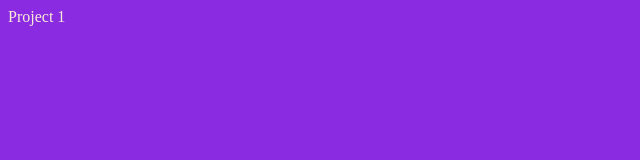
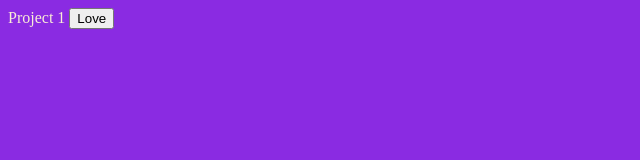
Before and after one commit to SystemsSquare/systemssquare.com, a plain HTML site: page Project 1/index.html in a window 1280 px wide. Shown: the whole page, without its empty margins (0-640 px from the left). Drawn offline with Linux system fonts and the light colour scheme.

Commit message:
Added Love Link

```diff
--- a/Project 1/index.html
+++ b/Project 1/index.html
@@ -8,6 +8,7 @@
 </head>
 <body>
     Project 1
+    <button onclick="document.location='https://systemssquare.com/'">Love</button>
 
     <script src="script.js"></script>
 </body>
```
